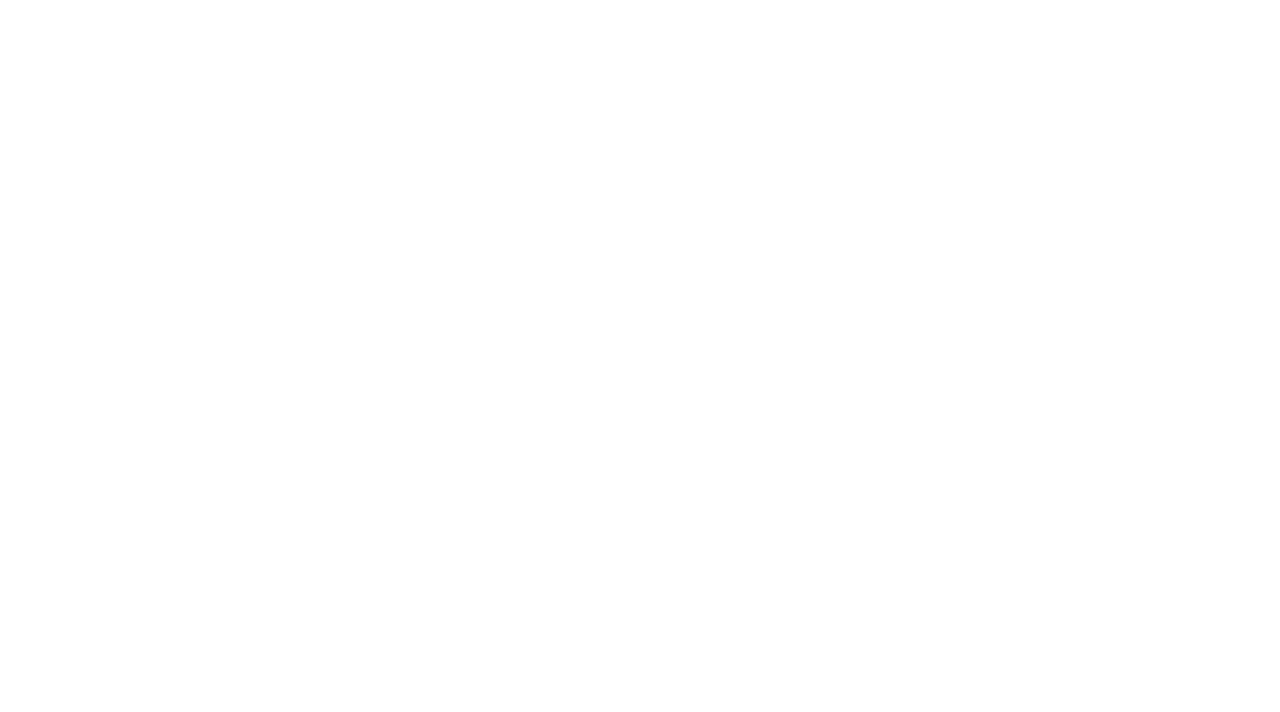
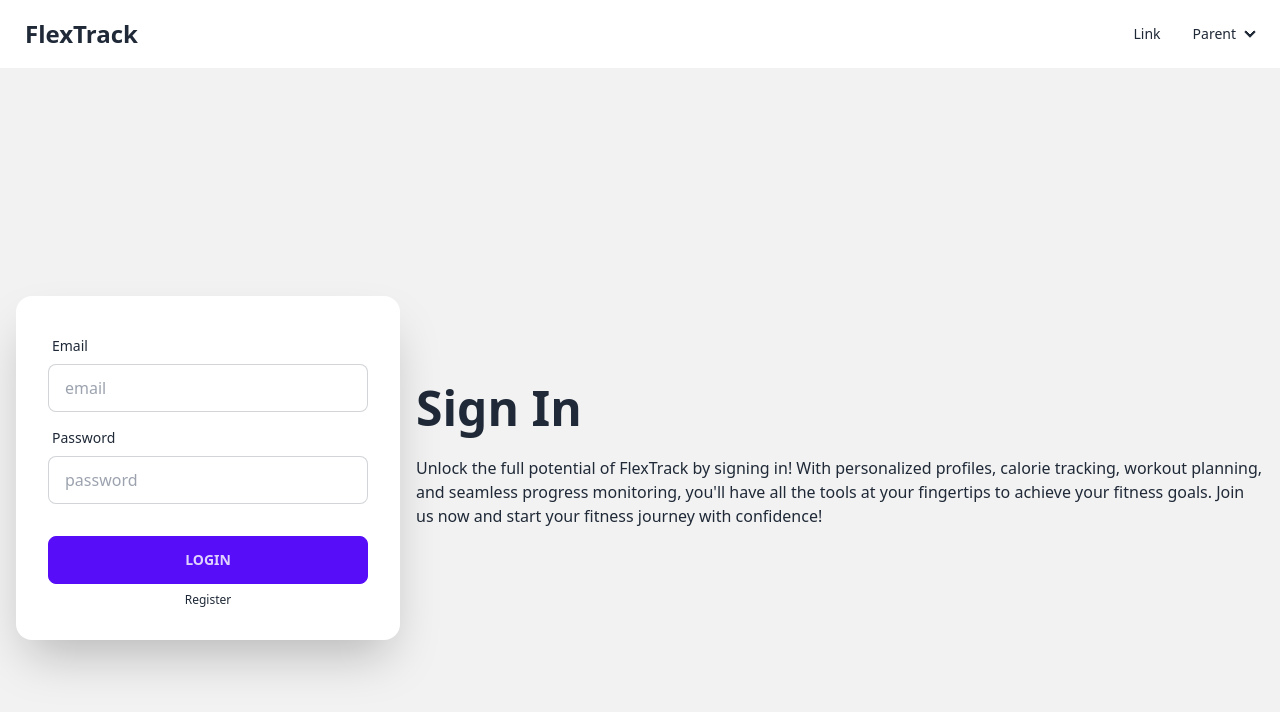
Before and after one commit to seanmckee/FlexTrack, a React (Vite) app in the folder client/: page /auth in a window 1280 px wide. Shown: the top 712 px of the page. Built offline with nearby package versions, Linux system fonts and the light colour scheme.

Commit message:
client - routing, home and auth pages

```diff
--- a/client/package.json
+++ b/client/package.json
@@ -11,7 +11,9 @@
   },
   "dependencies": {
     "react": "^18.2.0",
-    "react-dom": "^18.2.0"
+    "react-dom": "^18.2.0",
+    "react-icons": "^4.10.1",
+    "react-router-dom": "^6.14.2"
   },
   "devDependencies": {
     "@types/react": "^18.2.15",
--- a/client/src/App.tsx
+++ b/client/src/App.tsx
@@ -1,5 +1,22 @@
+import { Route, Routes } from "react-router-dom";
+import Home from "./pages/Home";
+import Auth from "./pages/Auth";
+import Navbar from "./components/Navbar";
+
 function App() {
-  return <></>;
+  return (
+    <>
+      <Navbar />
+      <Routes>
+        <Route path="/" element={<Home />} />
+        <Route path="/auth" element={<Auth />} />
+        <Route path="/profile" element={<h1>Profile</h1>} />
+        <Route path="/nutrition" element={<h1>Workouts</h1>} />
+        <Route path="/createWorkouts" element={<h1>Create Workouts</h1>} />
+        <Route path="/workout" element={<h1>Execute Workout</h1>} />
+      </Routes>
+    </>
+  );
 }
 
 export default App;
--- /dev/null
+++ b/client/src/components/Navbar.tsx
@@ -0,0 +1,33 @@
+const Navbar = () => {
+  return (
+    <div className="navbar bg-base-100">
+      <div className="flex-1">
+        <a className="btn btn-ghost normal-case text-2xl text-default-500">
+          FlexTrack
+        </a>
+      </div>
+      <div className="flex-none">
+        <ul className="menu menu-horizontal px-1">
+          <li>
+            <a>Link</a>
+          </li>
+          <li>
+            <details>
+              <summary>Parent</summary>
+              <ul className="p-2 bg-base-100">
+                <li>
+                  <a>Link 1</a>
+                </li>
+                <li>
+                  <a>Link 2</a>
+                </li>
+              </ul>
+            </details>
+          </li>
+        </ul>
+      </div>
+    </div>
+  );
+};
+
+export default Navbar;
--- a/client/src/main.tsx
+++ b/client/src/main.tsx
@@ -1,10 +1,13 @@
-import React from 'react'
-import ReactDOM from 'react-dom/client'
-import App from './App.tsx'
-import './index.css'
+import React from "react";
+import ReactDOM from "react-dom/client";
+import App from "./App.tsx";
+import "./index.css";
+import { BrowserRouter } from "react-router-dom";
 
-ReactDOM.createRoot(document.getElementById('root')!).render(
+ReactDOM.createRoot(document.getElementById("root")!).render(
   <React.StrictMode>
-    <App />
-  </React.StrictMode>,
-)
+    <BrowserRouter>
+      <App />
+    </BrowserRouter>
+  </React.StrictMode>
+);
--- /dev/null
+++ b/client/src/pages/Auth.tsx
@@ -0,0 +1,52 @@
+const Auth = () => {
+  return (
+    <div>
+      <div className="hero min-h-screen bg-base-200">
+        <div className="hero-content flex-col lg:flex-row-reverse">
+          <div className="text-center lg:text-left">
+            <h1 className="text-5xl font-bold">Sign In</h1>
+            <p className="py-6">
+              Unlock the full potential of FlexTrack by signing in! With
+              personalized profiles, calorie tracking, workout planning, and
+              seamless progress monitoring, you'll have all the tools at your
+              fingertips to achieve your fitness goals. Join us now and start
+              your fitness journey with confidence!
+            </p>
+          </div>
+          <div className="card flex-shrink-0 w-full max-w-sm shadow-2xl bg-base-100">
+            <div className="card-body">
+              <div className="form-control">
+                <label className="label">
+                  <span className="label-text">Email</span>
+                </label>
+                <input
+                  type="text"
+                  placeholder="email"
+                  className="input input-bordered"
+                />
+              </div>
+              <div className="form-control">
+                <label className="label">
+                  <span className="label-text">Password</span>
+                </label>
+                <input
+                  type="text"
+                  placeholder="password"
+                  className="input input-bordered"
+                />
+              </div>
+              <div className="form-control mt-6">
+                <button className="btn btn-primary">Login</button>
+              </div>
+              <button className="label-text-alt link link-hover mx-auto">
+                Register
+              </button>
+            </div>
+          </div>
+        </div>
+      </div>
+    </div>
+  );
+};
+
+export default Auth;
--- /dev/null
+++ b/client/src/pages/Home.tsx
@@ -0,0 +1,28 @@
+import lifter from "../assets/lifter.png";
+import { BsFillArrowRightCircleFill } from "react-icons/bs";
+
+const Home = () => {
+  return (
+    <div>
+      <div className="grid lg:grid-cols-2">
+        <div className="m-auto text-7xl lg:pl-[200px] text-center lg:text-left">
+          <h1 className="font-bold  mt-0 text-pink-500 lg:text-9xl">Fitness</h1>
+          <h1 className="font-bold  mt-5 text-yellow-500">Should Be</h1>
+          <h1 className="font-bold mt-5 text-blue-500">Simple</h1>
+          <button className="btn btn-secondary">
+            Get Started <BsFillArrowRightCircleFill size={18} />
+          </button>
+        </div>
+        <div className="hidden lg:block">
+          <img
+            src={lifter}
+            alt="lifter"
+            className="m-auto mt-10 md:pr-[200px] min-w-[750px]"
+          />
+        </div>
+      </div>
+    </div>
+  );
+};
+
+export default Home;
```
Also changed, not shown: client/src/assets/lifter.png (added), 1 other file (tests, documents, lock files or other folders).
